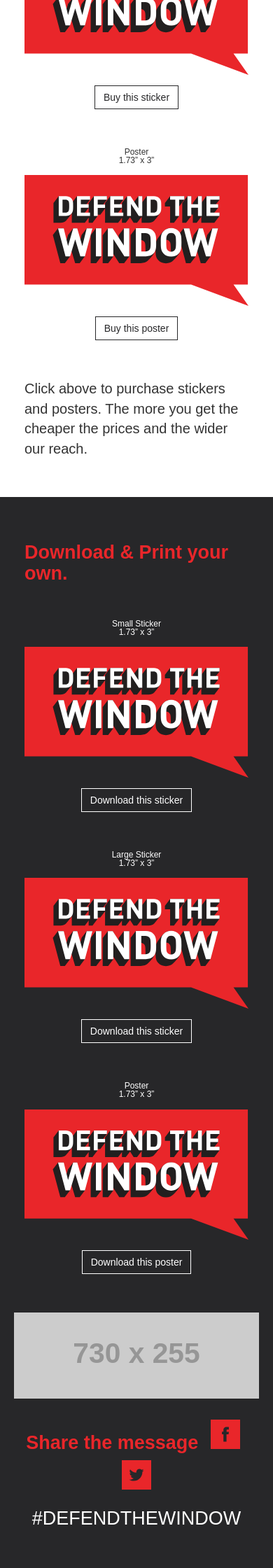
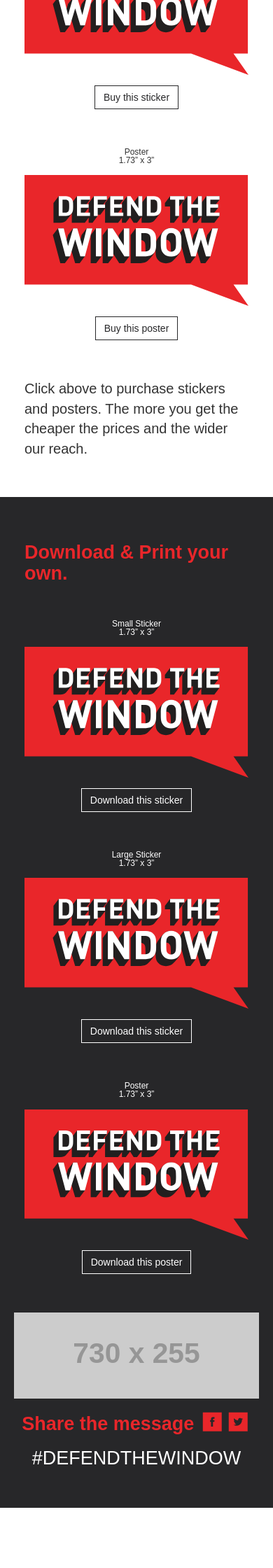
Before and after one commit to ocupop/overton-window, a Jekyll site: the page built from index.html, in a window 390 px wide. Shown: the part 1649-3889 px from the top of the page at 70% size. Built offline with Jekyll 4.4.1, drawn with Linux system fonts in a browser that asks for light colours; after the commit the page ends 3803 px from its top, so only the background shows below that.

Commit message:
add icon font

```diff
--- a/_sass/fonts.scss
+++ b/_sass/fonts.scss
@@ -1,18 +1,18 @@
-$custom-font-name: 'project_name';
+
 @font-face {
-  font-family: $custom-font-name;
-  src:  url('/fonts/${custom-font-name}.eot?i6fit0');
-  src:  url('/fonts/${custom-font-name}.eot?i6fit0#iefix') format('embedded-opentype'),
-    url('/fonts/${custom-font-name}.ttf?i6fit0') format('truetype'),
-    url('/fonts/${custom-font-name}.woff?i6fit0') format('woff'),
-    url('/fonts/${custom-font-name}.svg?i6fit0#${custom-font-name}') format('svg');
+  font-family: overton-window;
+  src:  url('/img/fonts/overton-window.eot?i6fit0');
+  src:  url('/img/fonts/overton-window.eot?i6fit0#iefix') format('embedded-opentype'),
+    url('/img/fonts/overton-window.ttf?i6fit0') format('truetype'),
+    url('/img/fonts/overton-window.woff?i6fit0') format('woff'),
+    url('/img/fonts/overton-window.svg?i6fit0#${custom-font-name}') format('svg');
   font-weight: normal;
   font-style: normal;
 }
 
 [class^="icon-"], [class*=" icon-"] {
-  /* use !important to prevent issues with browser extensions that change /img/fonts */
-  font-family: '${custom-font-name}' !important;
+  /* use !important to prevent issues with browser extensions that change /img/img/fonts */
+  font-family: 'overton-window' !important;
   speak: none;
   font-style: normal;
   font-weight: normal;
@@ -25,9 +25,9 @@ $custom-font-name: 'project_name';
   -moz-osx-font-smoothing: grayscale;
 }
 
-// Content declarations
-/*
- .icon-example:before {
-   content: "\e900";
- }
-*/
+.icon-facebook:before {
+  content: "\e900";
+}
+.icon-twitter:before {
+  content: "\e901";
+}
--- a/_sass/utilities.scss
+++ b/_sass/utilities.scss
@@ -31,6 +31,10 @@ img.pull-right {
   .btn {
     color: #fff;
     border: 1px solid #fff;
+    &:hover, &:focus, &:active {
+      background-color: #fff;
+      color: $gray-dark;
+    }
   }
 }
 
@@ -81,10 +85,4 @@ img.pull-right {
   background-repeat: no-repeat;
   margin: 0 10px;
   display: inline-block;
-  &.facebook {
-    background-image: url(/img/facebook.svg);
-  }
-  &.twitter {
-    background-image: url(/img/twitter.svg);
-  }
 }
--- a/css/splash.scss
+++ b/css/splash.scss
@@ -50,15 +50,6 @@ small {
 
 #page-footer {}
 
-#mainnav {
-  li {
-    margin: 10px;
-    a {
-      padding: 10px;
-    }
-  }
-}
-
 #sidebar {
   position: fixed;
   width: 25%;
@@ -78,6 +69,26 @@ small {
     color: #fff;
     border: 1px solid #fff;
     margin: 0;
+    &:hover, &:focus, &:active {
+      background-color: #fff;
+      color: $gray-dark;
+    }
+  }
+}
+
+#social {
+  span {
+    color: $red;
+  }
+  a {
+    margin-left: 5px;
+    margin-right: 5px;
+    &:hover, &:active, &:focus {
+      color: transparent;
+      span {
+        color: darken($red, 15%);
+      }
+    }
   }
 }
 
@@ -160,7 +171,10 @@ small {
   }
   #social {
     text-align: center;
-    .icon {
+    img {
+      margin: 0 auto;
+    }
+    a {
       margin-top: 10px;
     }
   }
@@ -189,12 +203,6 @@ small {
 
 @media(max-width: 500px) {
   #topnav {
-    position: absolute;
-    top: 0;
-    left: 0;
-    width: 100%;
-    background: transparent;
-    text-align: center;
     .btn {
       width: 125px;
       font-size: 12px;
--- a/index.html
+++ b/index.html
@@ -125,7 +125,7 @@ title: Defend the Window
     <div id="social" class="row">
       <div class="content">
         <img class="img-responsive" src="http://placehold.it/730x255" class="img-responsive" alt="">
-        <h1>Share the message <a href="https://www.facebook.com/sharer/sharer.php?u=http%3A//defendthewindow.com/" class="icon facebook"></a><a href="https://twitter.com/home?status=http%3A//defendthewindow.com/" class="icon twitter"></a></h1>
+        <h1>Share the message <a href="https://www.facebook.com/sharer/sharer.php?u=http%3A//defendthewindow.com/"><span class="icon-facebook"></span></a><a href="https://twitter.com/home?status=http%3A//defendthewindow.com/"><span class="icon-twitter"></span ></a></h1>
         <p class="h1">#DEFENDTHEWINDOW</p>
       </div>
     </div>
```
Also changed, not shown: img/fonts/overton-window.ttf (added), img/fonts/overton-window.woff (added), img/fonts/overton-window.woff2 (added), 2 other files.
